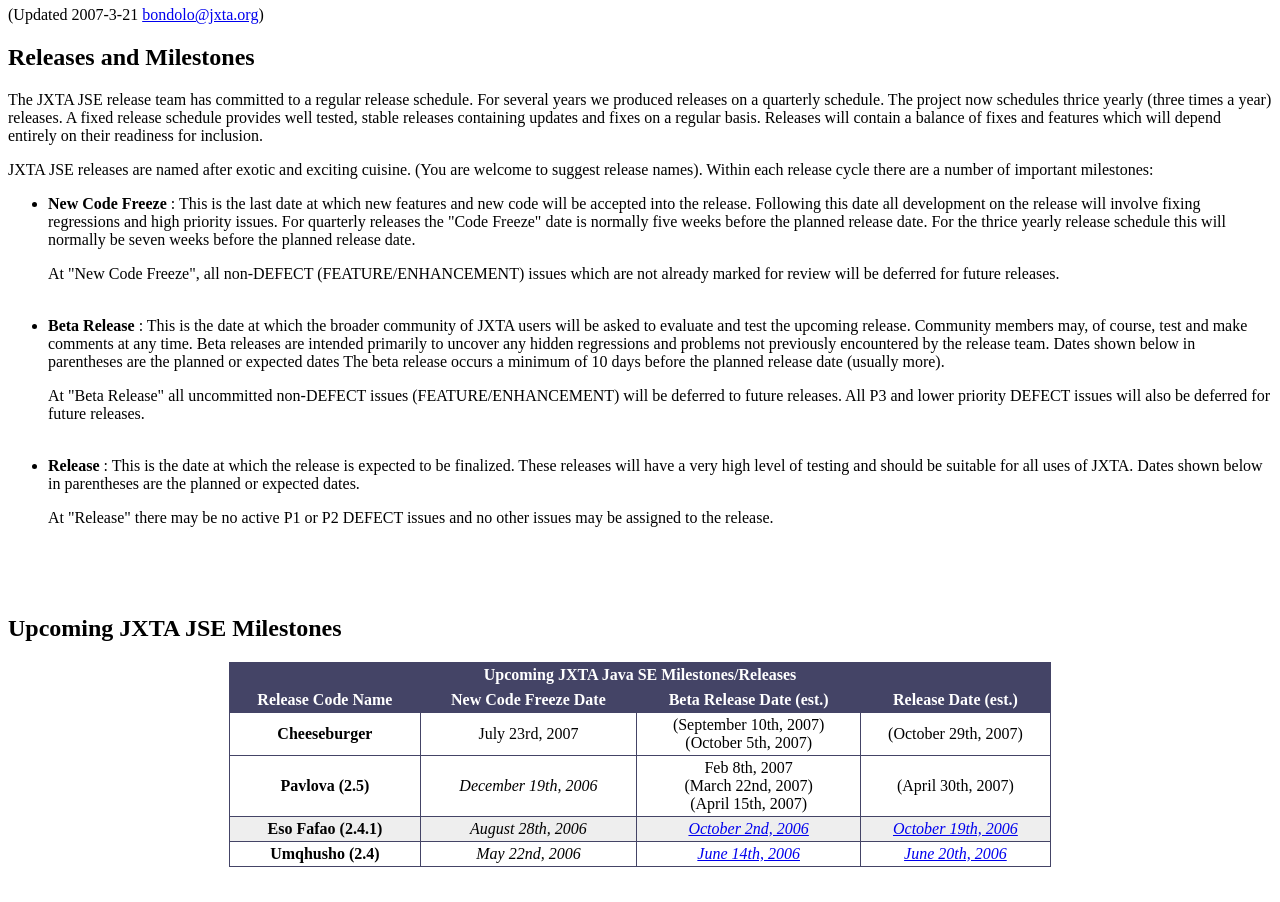
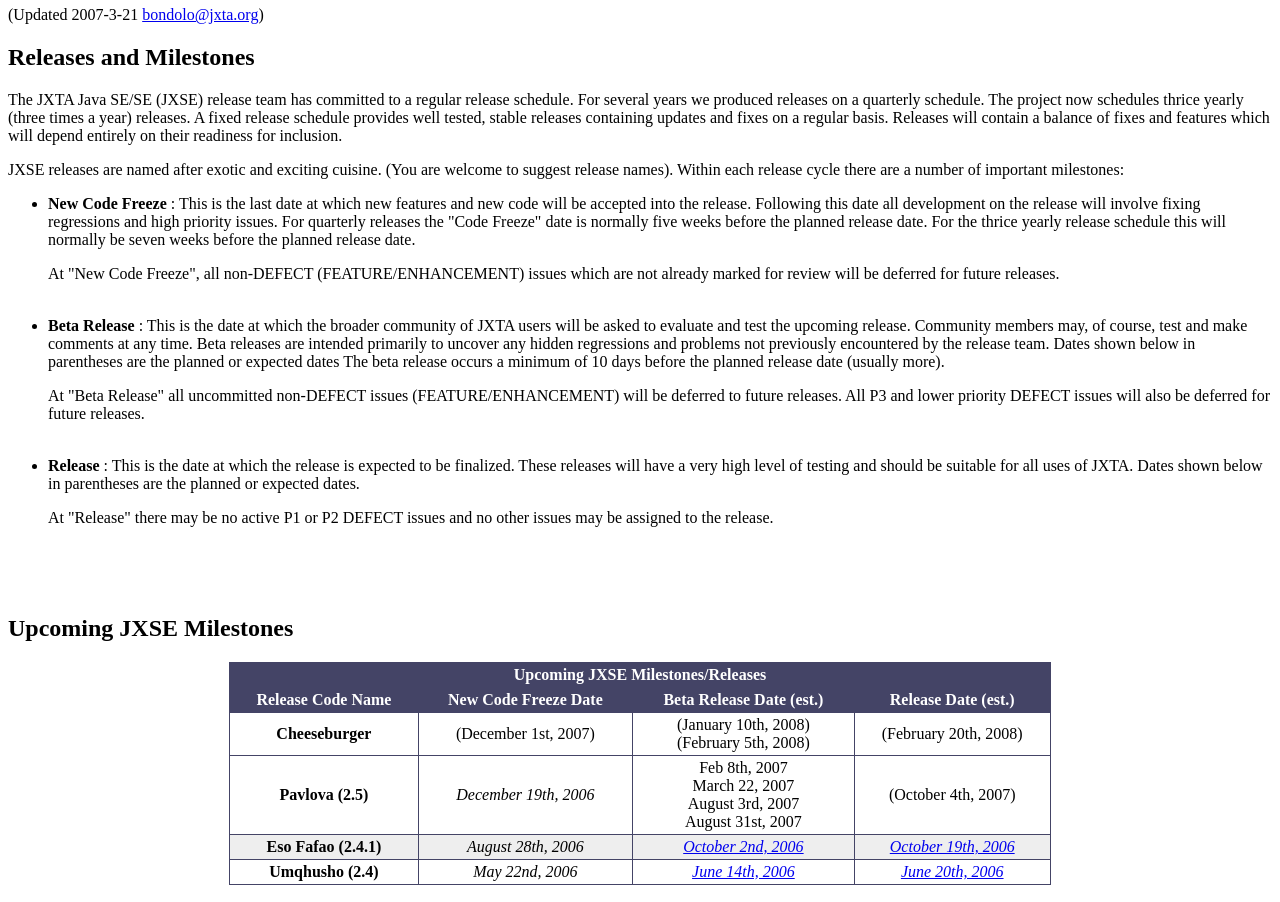
Before and after one commit to chaupal/jxse, a plain HTML site: page www/currentwork.html in a window 1280 px wide. Shown: the part 60-962 px from the top of the page. Drawn offline with Linux system fonts and the light colour scheme.

Commit message:
Updates for future releases and milestones for 2.5 release

```diff
--- a/www/currentwork.html
+++ b/www/currentwork.html
@@ -2,23 +2,23 @@
 <html>
     <head>
         <meta http-equiv="CONTENT-TYPE" content="text/html; charset=iso-8859-1">
-        <title>JXTA JSE Roadmap</title>
+        <title>JXSE Roadmap</title>
     </head>
     <body lang="en">
-    <h1>JXTA Java SE Roadmap</h1>
+    <h1>JXTA Java SE/EE Roadmap</h1>
     (Updated 2007-3-21 <a href="mailto:bondolo@jxta.org">bondolo@jxta.org</a>)<br/>
 
     <p/><h2>Releases and Milestones</h2>
 
-    <p/>The JXTA JSE release team has committed to a regular release
-    schedule. For several years we produced releases on a quarterly schedule.
-    The project now schedules thrice yearly (three times a year) releases. A
-    fixed release schedule provides well tested, stable releases containing
-    updates and fixes on a regular basis. Releases will contain a balance of
-    fixes and features which will depend entirely on their readiness for
-    inclusion.
+    <p/>The JXTA Java SE/SE (JXSE) release team has committed to a regular
+    release schedule. For several years we produced releases on a quarterly
+    schedule. The project now schedules thrice yearly (three times a year)
+    releases. A  fixed release schedule provides well tested, stable releases
+    containing updates and fixes on a regular basis. Releases will contain a
+    balance of fixes and features which will depend entirely on their readiness
+    for inclusion.
 
-    <p/>JXTA JSE releases are named after exotic and exciting cuisine. (You are
+    <p/>JXSE releases are named after exotic and exciting cuisine. (You are
     welcome to suggest release names). Within each release cycle there are a
     number of important milestones:
     <ul>
@@ -56,13 +56,13 @@
     </ul><br/>
 
     <p/>
-        <h2><a name="future">Upcoming JXTA JSE Milestones</a></h2>
+        <h2><a name="future">Upcoming JXSE Milestones</a></h2>
 
     <p/><table align="center" bgcolor="#444466" border="0" cellpadding="3"
         cellspacing="1" width="65%">
         <thead> <tr>
             <td colspan="4" align="center">
-                <p><font color="#ffffff"><b>Upcoming JXTA Java SE Milestones/Releases</b></font></p>
+                <p><font color="#ffffff"><b>Upcoming JXSE Milestones/Releases</b></font></p>
             </td>
         </tr>
             <tr>
@@ -83,7 +83,7 @@
 <!--
         <tr bgcolor="#ffffff">
                 <td align="center">
-                    <p><b>Hete Bliksem</b></p>
+                    <p><b>Oliebol</b></p>
                 </td>
                 <td align="center">
                     <p>TBD</p>
@@ -116,14 +116,14 @@
                     <p><b>Cheeseburger</b></p>
                 </td>
                 <td align="center">
-                    <p>July 23rd, 2007</p>
+                    <p>(December 1st, 2007)</p>
                 </td>
                 <td align="center">
-                    <p>(September 10th, 2007) <br/>
-                    (October 5th, 2007)</p>
+                    <p>(January 10th, 2008) <br/>
+                    (February 5th, 2008)</p>
                 </td>
                 <td align="center">
-                    <p>(October 29th, 2007)</p>
+                    <p>(February 20th, 2008)</p>
                 </td>
             </tr>
             <tr bgcolor="#ffffff">
@@ -135,12 +135,13 @@
                 </td>
                 <td align="center">
                     <p>Feb 8th, 2007 <br/>
-                    (March 22nd, 2007) <br/>
-                    (April 15th, 2007)
+                    March 22, 2007 <br/>
+                    August 3rd, 2007 <br/>
+                    August 31st, 2007
                 </p>
                 </td>
                 <td align="center">
-                    <p>(April 30th, 2007)</p>
+                    <p>(October 4th, 2007)</p>
                 </td>
             </tr>
             <tr bgcolor="#eeeeee">
```
